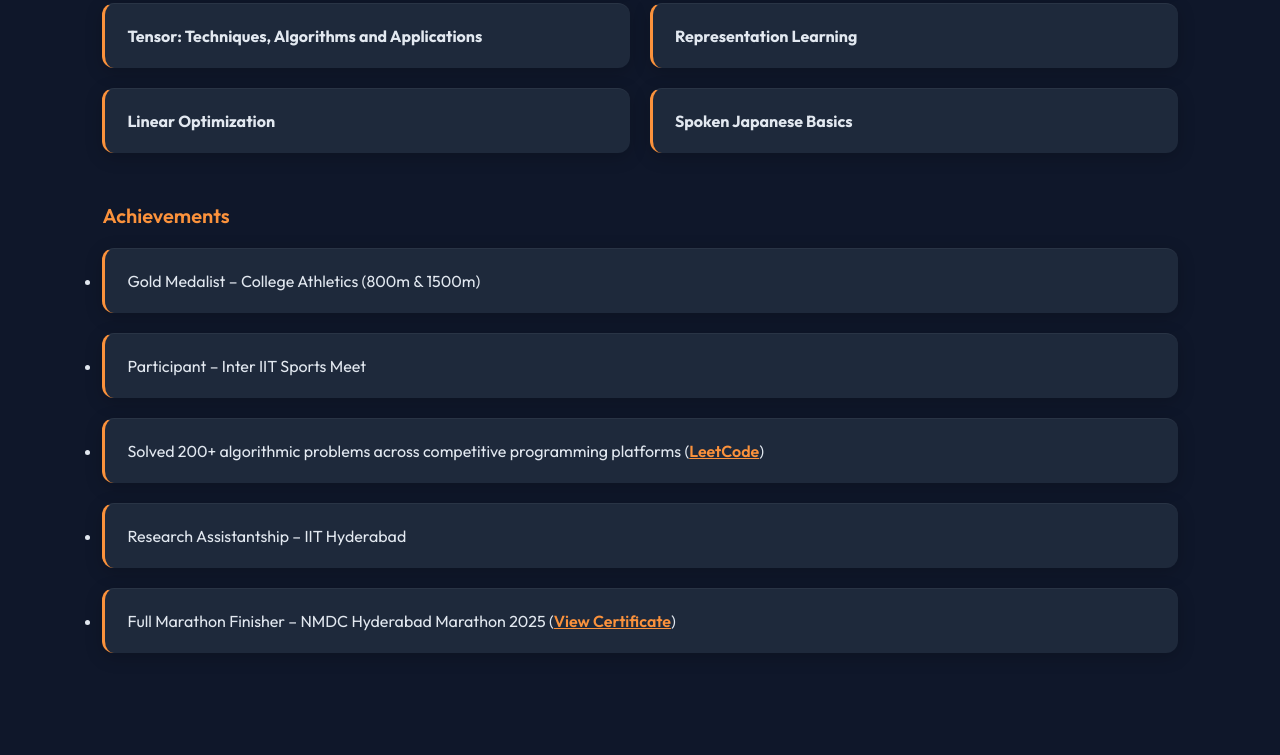
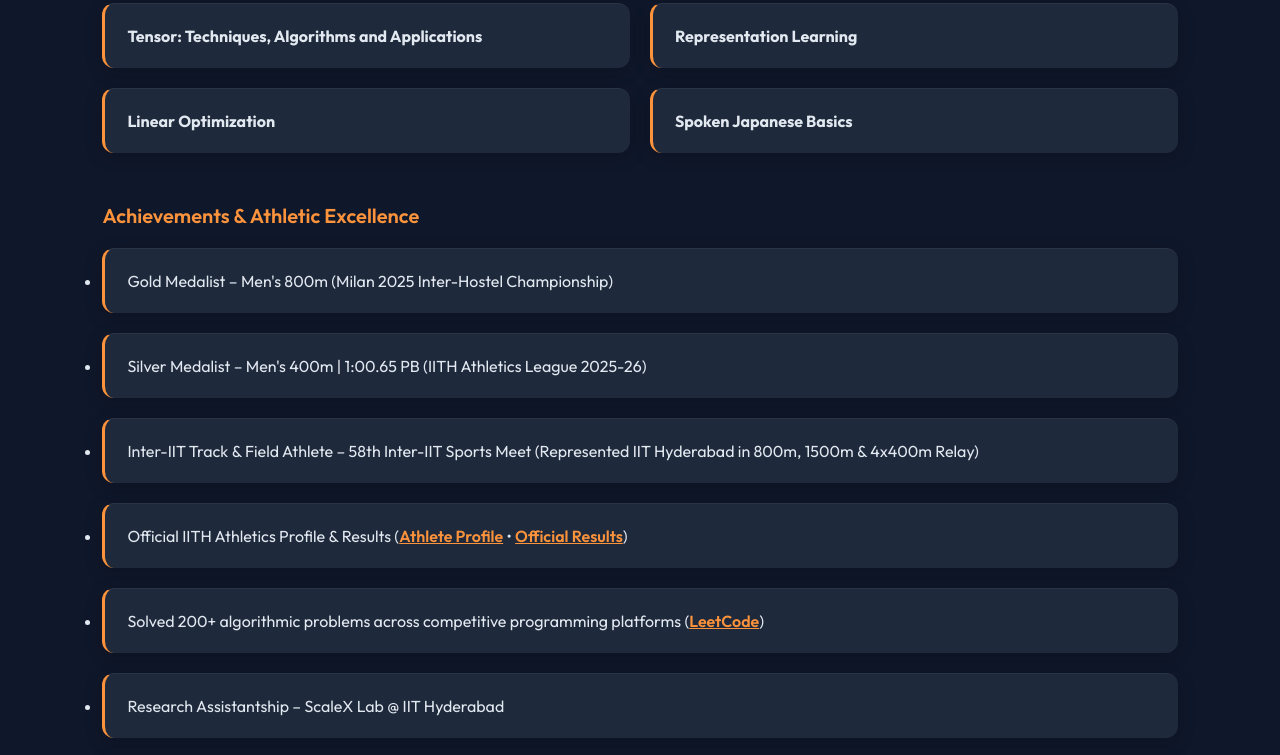
Before and after one commit to SAISHUBHAML/Portfolio, a plain HTML site: page index.html in a window 1280 px wide. Shown: the part 1982-2737 px from the top of the page. Drawn offline with Linux system fonts and the light colour scheme.

Commit message:
Integrate official Inter-IIT track results and IITH athletics profile links

```diff
--- a/index.html
+++ b/index.html
@@ -146,15 +146,18 @@
     </ul>
 
 
-    <h3 style="margin-top:50px;" data-i18n="achievements_title">Achievements</h3>
+    <h3 style="margin-top:50px;" data-i18n="achievements_title">Achievements & Athletic Excellence</h3>
     <ul class="achievement-list">
-        <li data-i18n="achieve1">Gold Medalist – College Athletics (800m & 1500m)</li>
-        <li data-i18n="achieve2">Participant – Inter IIT Sports Meet</li>
-        <li data-i18n="achieve3">Solved 200+ algorithmic problems across competitive programming platforms (<a href="https://leetcode.com/u/SAISHUBHAM_LAISETTI/" target="_blank" style="color: #fb923c; font-weight: 600;">LeetCode</a>)</li>
-        <li data-i18n="achieve4">Research Assistantship – IIT Hyderabad</li>
-        <li data-i18n="achieve5">Full Marathon Finisher – NMDC Hyderabad Marathon 2025 (<a href="NMDC_MARATHON_2025.pdf" id="openCert" target="_blank" style="color: #fb923c; font-weight: 600;">View Certificate</a>)</li>
+        <li data-i18n="achieve1">Gold Medalist – Men's 800m (Milan 2025 Inter-Hostel Championship)</li>
+        <li data-i18n="achieve2">Silver Medalist – Men's 400m | 1:00.65 PB (IITH Athletics League 2025-26)</li>
+        <li data-i18n="achieve3">Inter-IIT Track & Field Athlete – 58th Inter-IIT Sports Meet (Represented IIT Hyderabad in 800m, 1500m & 4x400m Relay)</li>
+        <li data-i18n="achieve4">Official IITH Athletics Profile & Results (<a href="https://athletics.iith.online/profile.html?athlete=saishubham-laisetti" target="_blank" style="color: #fb923c; font-weight: 600;">Athlete Profile</a> • <a href="https://athletics.iith.online/results.html" target="_blank" style="color: #fb923c; font-weight: 600;">Official Results</a>)</li>
+        <li data-i18n="achieve5">Solved 200+ algorithmic problems across competitive programming platforms (<a href="https://leetcode.com/u/SAISHUBHAM_LAISETTI/" target="_blank" style="color: #fb923c; font-weight: 600;">LeetCode</a>)</li>
+        <li data-i18n="achieve6">Research Assistantship – ScaleX Lab @ IIT Hyderabad</li>
+        <li data-i18n="achieve7">Full Marathon Finisher – NMDC Hyderabad Marathon 2025 (<a href="NMDC_MARATHON_2025.pdf" id="openCert" style="color: #fb923c; font-weight: 600;">View Certificate</a>)</li>
     </ul>
 </section>
+
 
 <!-- PROJECTS -->
 
--- a/script.js
+++ b/script.js
@@ -28,13 +28,15 @@ document.addEventListener("DOMContentLoaded", function () {
             course4: "Representation Learning",
             course5: "Linear Optimization",
             course6: "Spoken Japanese Basics",
-            achievements_title: "Achievements",
+            achievements_title: "Achievements & Athletic Excellence",
 
-            achieve1: "Gold Medalist – College Athletics (800m & 1500m)",
-            achieve2: "Participant – Inter IIT Sports Meet",
-            achieve3: 'Solved 200+ algorithmic problems across competitive programming platforms (<a href="https://leetcode.com/u/SAISHUBHAM_LAISETTI/" target="_blank" style="color: #fb923c; font-weight: 600;">LeetCode</a>)',
-            achieve4: "Research Assistantship – IIT Hyderabad",
-            achieve5: 'Full Marathon Finisher – NMDC Hyderabad Marathon 2025 (<a href="NMDC_MARATHON_2025.pdf" id="openCert" style="color: #fb923c; font-weight: 600;">View Certificate</a>)',
+            achieve1: "Gold Medalist – Men's 800m (Milan 2025 Inter-Hostel Championship)",
+            achieve2: "Silver Medalist – Men's 400m | 1:00.65 PB (IITH Athletics League 2025-26)",
+            achieve3: "Inter-IIT Track & Field Athlete – 58th Inter-IIT Sports Meet (Represented IIT Hyderabad in 800m, 1500m & 4x400m Relay)",
+            achieve4: 'Official IITH Athletics Profile & Results (<a href="https://athletics.iith.online/profile.html?athlete=saishubham-laisetti" target="_blank" style="color: #fb923c; font-weight: 600;">Athlete Profile</a> • <a href="https://athletics.iith.online/results.html" target="_blank" style="color: #fb923c; font-weight: 600;">Official Results</a>)',
+            achieve5: 'Solved 200+ algorithmic problems across competitive programming platforms (<a href="https://leetcode.com/u/SAISHUBHAM_LAISETTI/" target="_blank" style="color: #fb923c; font-weight: 600;">LeetCode</a>)',
+            achieve6: "Research Assistantship – ScaleX Lab @ IIT Hyderabad",
+            achieve7: 'Full Marathon Finisher – NMDC Hyderabad Marathon 2025 (<a href="NMDC_MARATHON_2025.pdf" id="openCert" style="color: #fb923c; font-weight: 600;">View Certificate</a>)',
             projects_title: "Projects",
             proj0_title: "Autonomous Driving Perception & Tracking Stack",
             proj0_desc: "Built a modular ROS2 autonomous driving pipeline integrating YOLOv8 2D detection, LiDAR processing (RANSAC + DBSCAN), EKF sensor fusion, ByteTrack 3D tracking, and Hybrid A* motion planning evaluated across real-world benchmark datasets.",
@@ -78,14 +80,17 @@ document.addEventListener("DOMContentLoaded", function () {
             course4: "表現学習",
             course5: "線形最適化",
             course6: "日常日本語会話の基礎",
-            achievements_title: "実績・賞罰",
+            achievements_title: "実績・陸上競技成績",
 
-            achieve1: "大学陸上競技大会 金メダリスト (800m & 1500m)",
-            achieve2: "Inter IIT スポーツ大会 出場",
-            achieve3: '競技プログラミングプラットフォームで200以上のアルゴリズム問題を解決 (<a href="https://leetcode.com/u/SAISHUBHAM_LAISETTI/" target="_blank" style="color: #fb923c; font-weight: 600;">LeetCode</a>)',
-            achieve4: "IIT ハイデラバード校 リサーチアシスタント",
-            achieve5: 'フルマラソン 完走 – NMDC ハイデラバードマラソン 2025 (<a href="NMDC_MARATHON_2025.pdf" id="openCert" style="color: #fb923c; font-weight: 600;">認定証を見る</a>)',
+            achieve1: "男子800m 金メダリスト – Milan 2025 (学部対抗総合スポーツ大会)",
+            achieve2: "男子400m 銀メダリスト | 自己ベスト 1:00.65 (IITH アスレティクスリーグ 2025-26)",
+            achieve3: "Inter-IIT 陸上競技代表 – 第58回 Inter-IIT スポーツ大会 (IITハイデラバード校代表: 800m, 1500m, 4x400mリレー)",
+            achieve4: 'IITハイデラバード校 公式陸上プロフィール＆記録 (<a href="https://athletics.iith.online/profile.html?athlete=saishubham-laisetti" target="_blank" style="color: #fb923c; font-weight: 600;">選手プロフィール</a> • <a href="https://athletics.iith.online/results.html" target="_blank" style="color: #fb923c; font-weight: 600;">公式大会結果</a>)',
+            achieve5: '競技プログラミングプラットフォームで200以上のアルゴリズム問題を解決 (<a href="https://leetcode.com/u/SAISHUBHAM_LAISETTI/" target="_blank" style="color: #fb923c; font-weight: 600;">LeetCode</a>)',
+            achieve6: "リサーチアシスタント – IITハイデラバード校 ScaleX Lab",
+            achieve7: 'フルマラソン 完走 – NMDC ハイデラバードマラソン 2025 (<a href="NMDC_MARATHON_2025.pdf" id="openCert" style="color: #fb923c; font-weight: 600;">認定証を見る</a>)',
             projects_title: "プロジェクト",
+
 
 
             proj0_title: "自動運転認識・追跡スタック (Autonomous Driving Perception & Tracking)",
```
